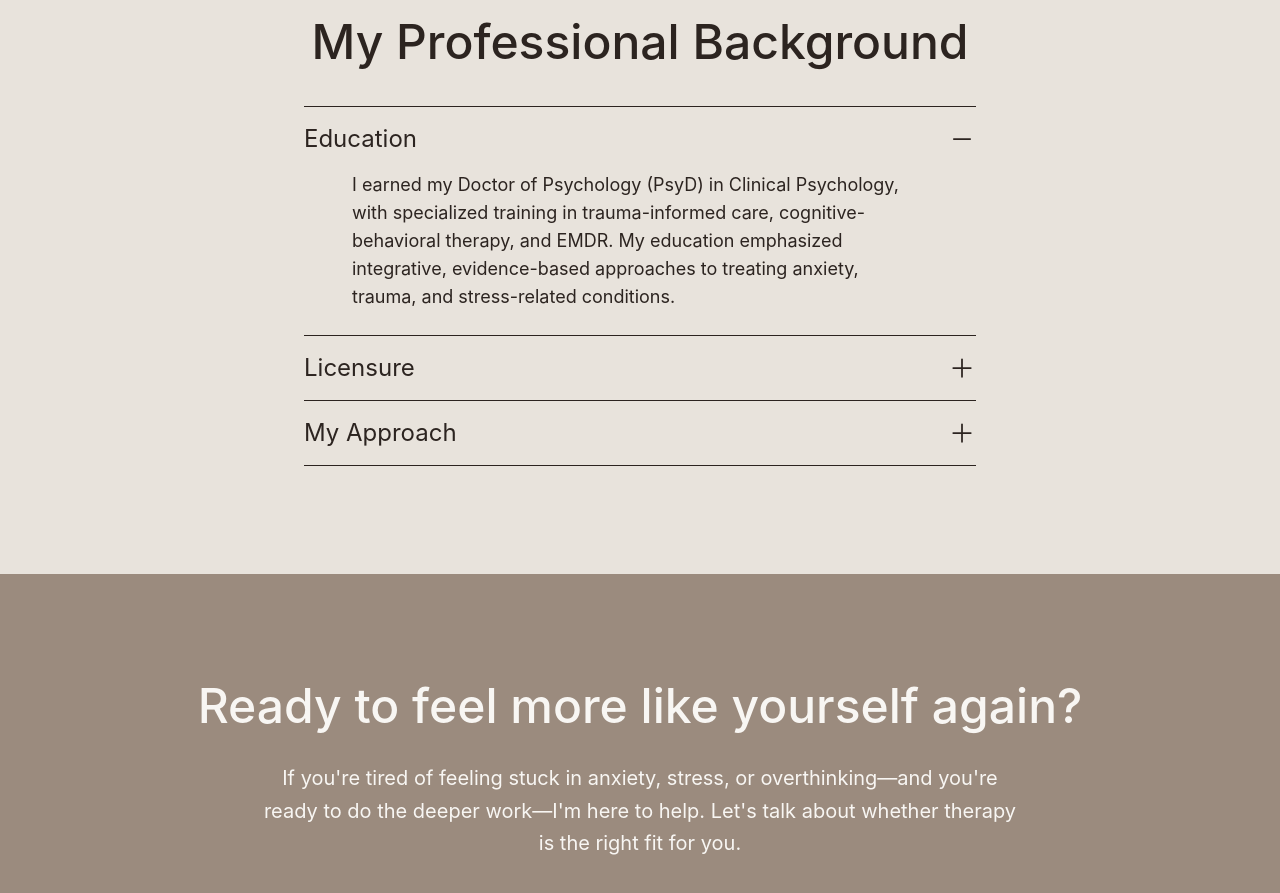
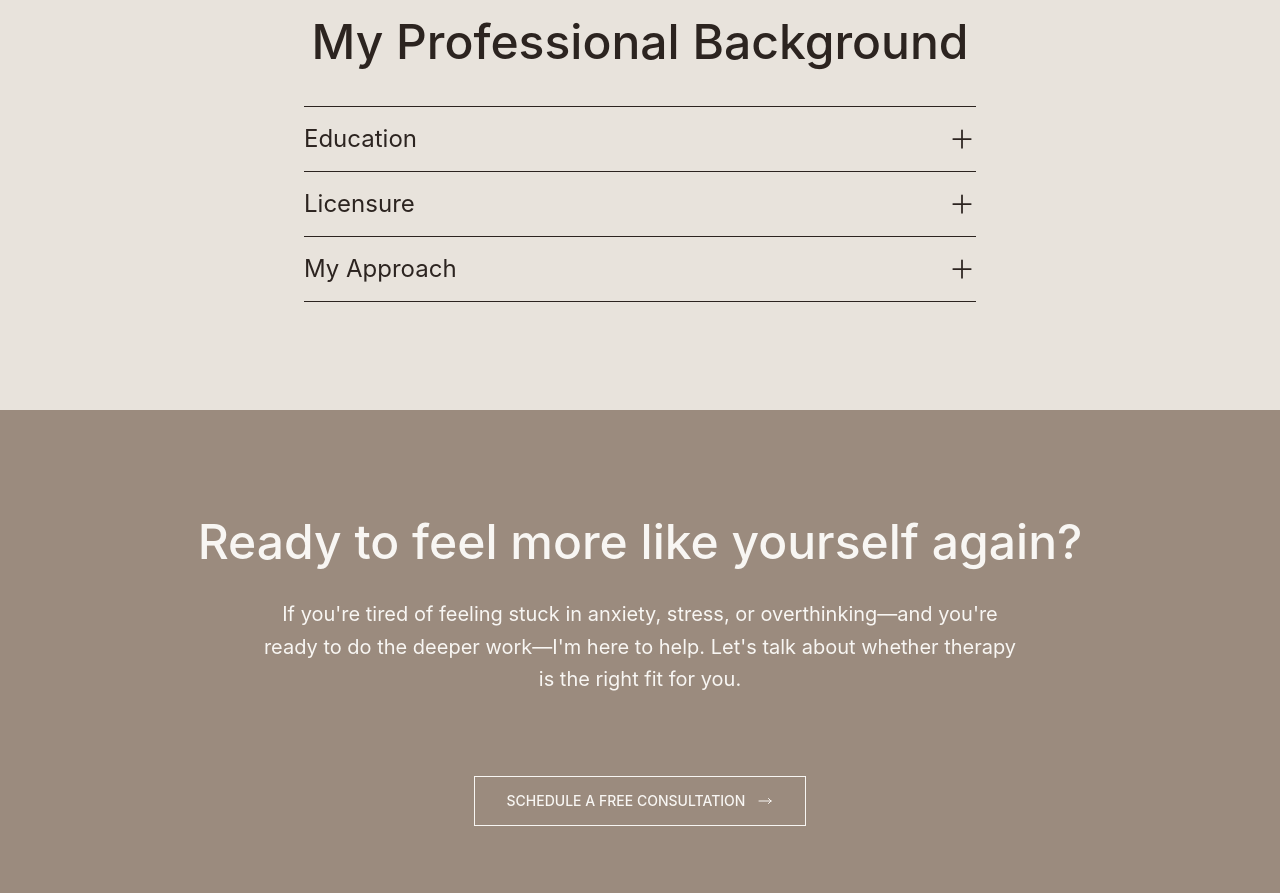
Before and after one commit to NIHHHHHHHHHHH/bloom-therapy, a Next.js app: page / in a window 1280 px wide. Shown: the part 6320-7213 px from the top of the page. Built offline with nearby package versions, Linux system fonts and the light colour scheme.

Commit message:
refactor: all accordion items closed by default

```diff
--- a/components/ProfessionalBackground.js
+++ b/components/ProfessionalBackground.js
@@ -39,7 +39,7 @@ export default function ProfessionalBackground() {
           triggerOnce={false}
           scrollDuration={0.6}
         >
-          <Accordion items={background} defaultOpenIndex={0} variant="default" />
+          <Accordion items={background}  variant="default" />
         </AnimatedDiv>
       </div>
     </section>
```
